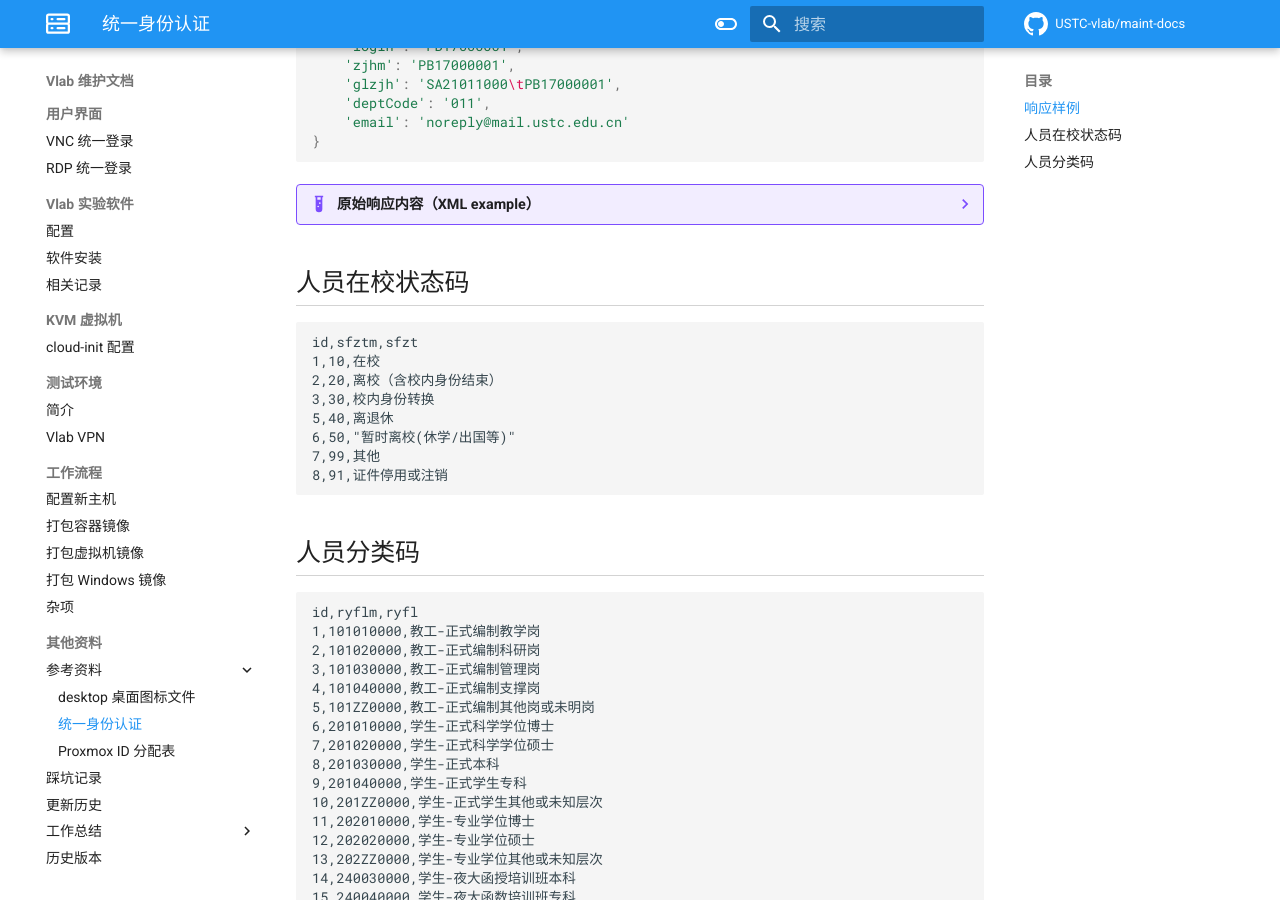
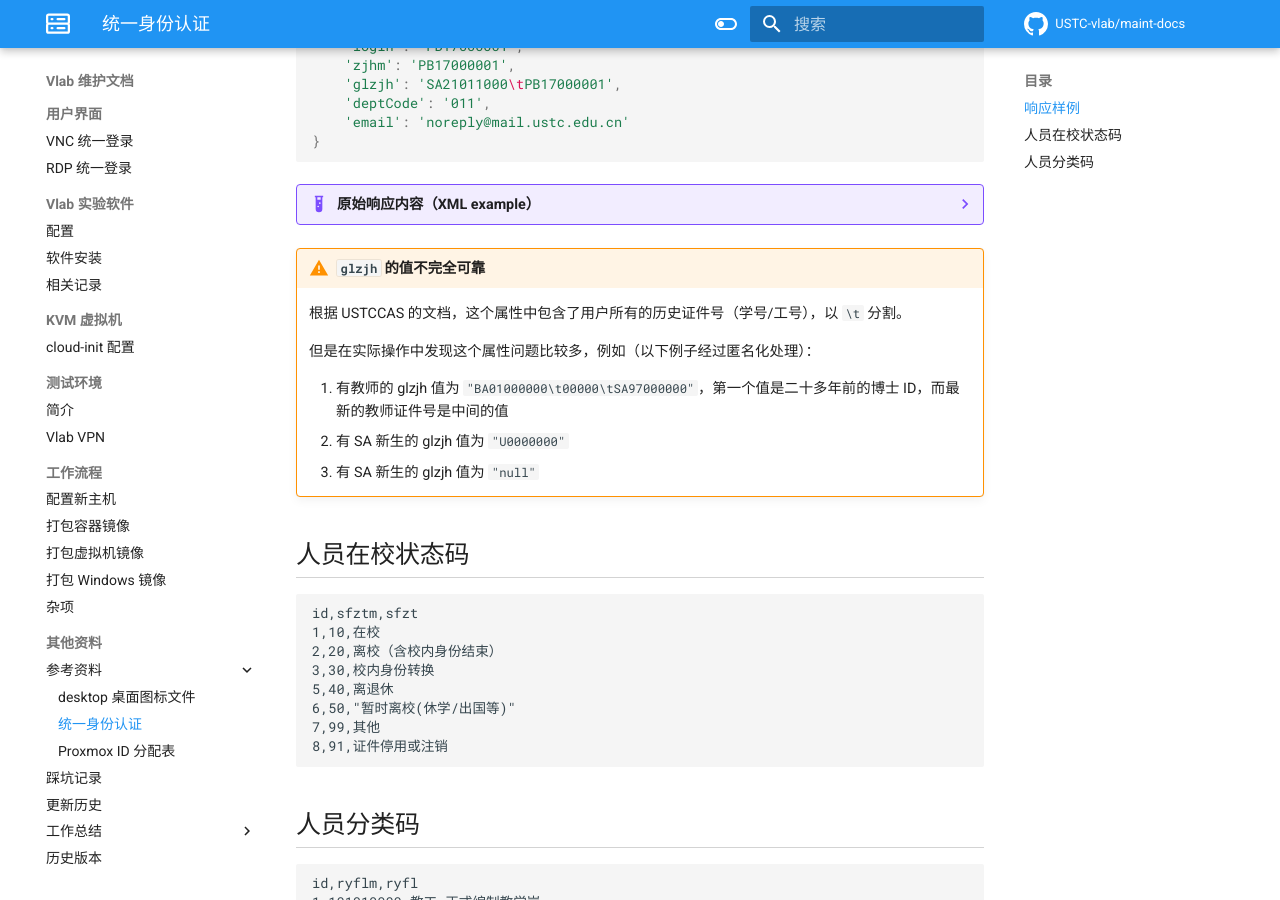
Before and after one commit to USTC-vlab/maint-docs, an MkDocs documentation site: the page built from docs/references/ustccas.md, in a window 1280 px wide and 900 px high, scrolled down 404 px. Built offline with MkDocs 1.6.1 and Material for MkDocs 9.7.7, drawn with Linux system fonts in a browser that asks for light colours; comment, search, counter and statistics services are not loaded.

Commit message:
ustccas: add warning about glzjh

````diff
--- a/docs/references/ustccas.md
+++ b/docs/references/ustccas.md
@@ -44,6 +44,16 @@
     </cas:authenticationSuccess>
     </cas:serviceResponse>
     ```
+
+!!! warning "`glzjh` 的值不完全可靠"
+
+    根据 USTCCAS 的文档，这个属性中包含了用户所有的历史证件号（学号/工号），以 `\t` 分割。
+
+    但是在实际操作中发现这个属性问题比较多，例如（以下例子经过匿名化处理）：
+
+    1. 有教师的 glzjh 值为 `"BA01000000\t00000\tSA97000000"`，第一个值是二十多年前的博士 ID，而最新的教师证件号是中间的值
+    2. 有 SA 新生的 glzjh 值为 `"U0000000"`
+    3. 有 SA 新生的 glzjh 值为 `"null"`
 
 ## 人员在校状态码
 
````
